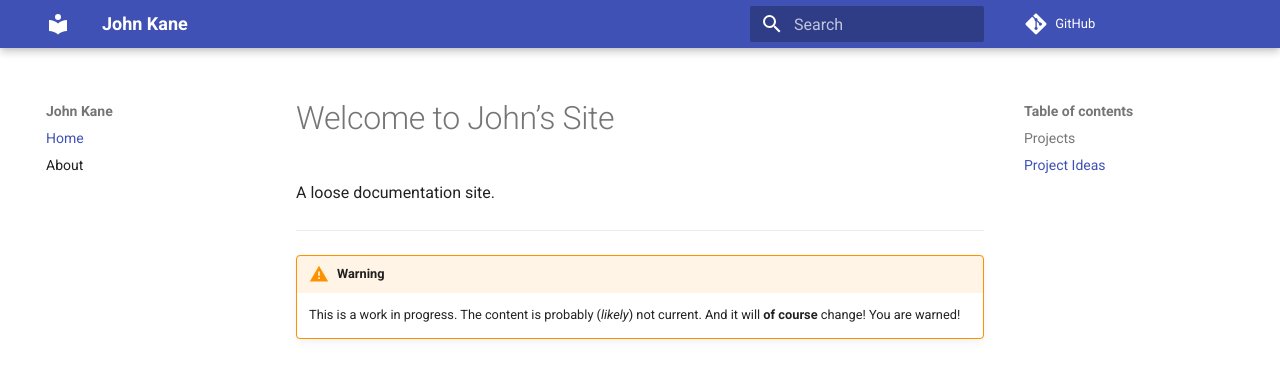
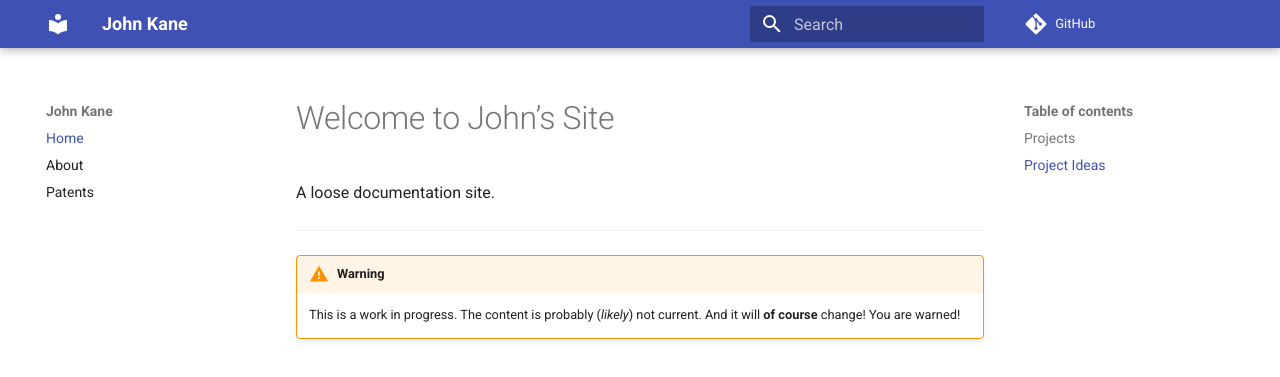
Before and after one commit to jakane/jakane.github.io, an MkDocs documentation site: the page built from docs/README.md, in a window 1280 px wide. Shown: the top 377 px of the page. Built offline with MkDocs 1.6.1 and Material for MkDocs 9.7.7, drawn with Linux system fonts in a browser that asks for light colours; comment, search, counter and statistics services are not loaded.

Commit message:
added mkdocs-material support

```diff
--- a/mkdocs.yml
+++ b/mkdocs.yml
@@ -27,6 +27,9 @@ markdown_extensions:
     - def_list
     - fenced_code
     - footnotes
+    - pymdownx.emoji:
+        emoji_index: !!python/name:materialx.emoji.twemoji
+        emoji_generator: !!python/name:materialx.emoji.to_svg
     - pymdownx.tasklist:
         clickable_checkbox: false
         custom_checkbox: true
@@ -48,3 +51,4 @@ plugins:
 nav:
     - Home: README.md
     - About: about.md
+    - Patents: patents.md
```
